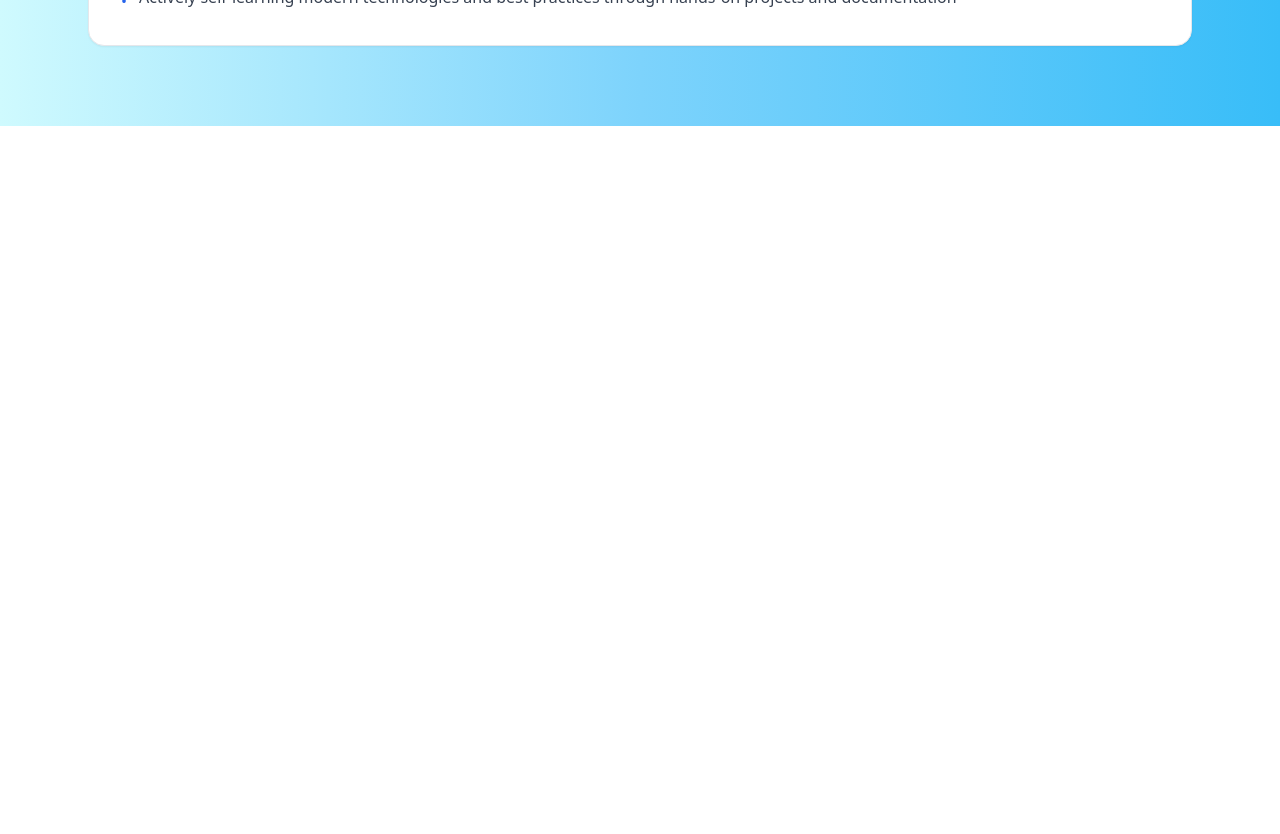
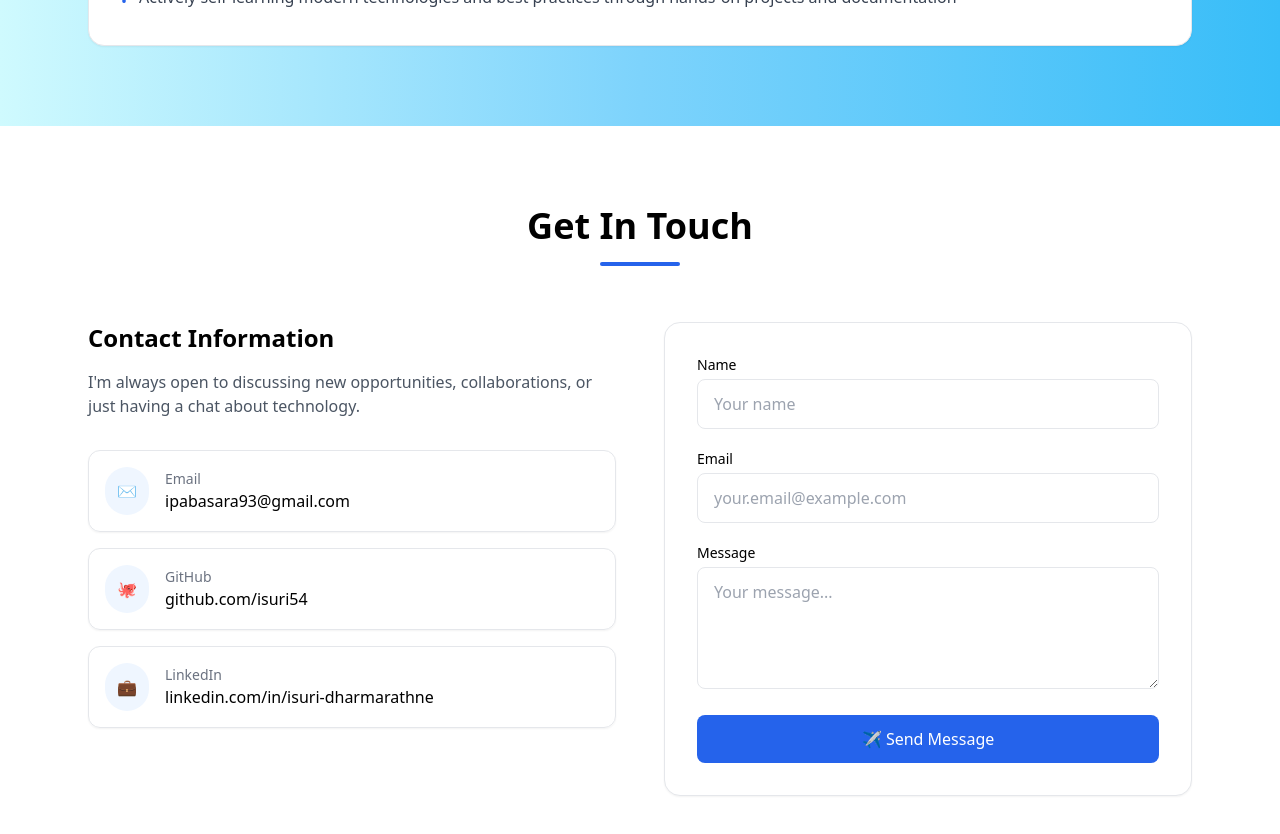
Before and after one commit to isuri54/portfolio, a Next.js app: page / in a window 1280 px wide. Shown: the part 3960-4794 px from the top of the page. Before the commit the page ends 4086 px from the top, so only its background shows below. Built offline with nearby package versions, Linux system fonts and the light colour scheme.

Commit message:
create contact section

```diff
--- a/app/page.tsx
+++ b/app/page.tsx
@@ -1,4 +1,5 @@
 import Image from 'next/image';
+import { FaLinkedinIn, FaGithub, FaFacebookF } from "react-icons/fa";
 
 export default function Content() {
   return (
@@ -469,7 +470,6 @@ export default function Content() {
       <section id="education" className="py-20 bg-gradient-to-r from-cyan-100 via-sky-300 to-sky-400">
         <div className="max-w-6xl mx-auto px-6">
 
-          {/* Section Header */}
           <div className="text-center mb-14">
             <h2 className="text-3xl md:text-4xl font-bold text-gray-900">
               Education
@@ -477,10 +477,8 @@ export default function Content() {
             <div className="mt-3 mx-auto h-1 w-20 bg-blue-600 rounded"></div>
           </div>
 
-          {/* Education Card */}
           <div className="rounded-2xl border border-gray-200 bg-white p-8 shadow-sm">
 
-            {/* Degree Header */}
             <div className="flex items-start gap-6">
               <div className="flex h-14 w-14 items-center justify-center rounded-full bg-blue-100 text-blue-600 text-2xl">
                 🎓
@@ -503,7 +501,6 @@ export default function Content() {
 
             <hr className="my-8" />
 
-            {/* Academic Highlights */}
             <div>
               <h4 className="flex items-center gap-2 text-lg font-semibold text-gray-900 mb-4">
                 🏅 Academic Highlights
@@ -536,6 +533,106 @@ export default function Content() {
         </div>
       </section>
 
+      <section id="contact" className="py-20 bg-white">
+        <div className="max-w-6xl mx-auto px-6">
+          <div className="text-center mb-14">
+            <h2 className="text-3xl md:text-4xl font-bold">Get In Touch</h2>
+            <div className="w-20 h-1 bg-blue-600 mx-auto mt-4 rounded"></div>
+          </div>
+
+          <div className="grid md:grid-cols-2 gap-12">
+            <div>
+              <h3 className="text-2xl font-semibold mb-4">Contact Information</h3>
+              <p className="text-gray-600 mb-8">
+                I'm always open to discussing new opportunities, collaborations, or
+                just having a chat about technology.
+              </p>
+
+              <div className="space-y-4">
+                <div className="flex items-center gap-4 p-4 border rounded-xl shadow-sm">
+                  <div className="p-3 bg-blue-50 rounded-full text-blue-600">
+                    ✉️
+                  </div>
+                  <div>
+                    <p className="text-sm text-gray-500">Email</p>
+                    <p className="font-medium">ipabasara93@gmail.com</p>
+                  </div>
+                </div>
+
+                <div className="flex items-center gap-4 p-4 border rounded-xl shadow-sm">
+                  <div className="p-3 bg-blue-50 rounded-full text-blue-600">
+                    🐙
+                  </div>
+                  <div>
+                    <p className="text-sm text-gray-500">GitHub</p>
+                    <a
+                      href="https://github.com/isuri54"
+                      target="_blank"
+                      className="font-medium hover:text-blue-600"
+                    >
+                      github.com/isuri54
+                    </a>
+                  </div>
+                </div>
+
+                <div className="flex items-center gap-4 p-4 border rounded-xl shadow-sm">
+                  <div className="p-3 bg-blue-50 rounded-full text-blue-600">
+                    💼
+                  </div>
+                  <div>
+                    <p className="text-sm text-gray-500">LinkedIn</p>
+                    <a
+                      href="https://www.linkedin.com/in/isuri-dharmarathne/"
+                      target="_blank"
+                      className="font-medium hover:text-blue-600"
+                    >
+                      linkedin.com/in/isuri-dharmarathne
+                    </a>
+                  </div>
+                </div>
+              </div>
+            </div>
+
+            <form className="bg-white p-8 rounded-2xl border shadow-sm space-y-5">
+              <div>
+                <label className="block text-sm font-medium mb-1">Name</label>
+                <input
+                  type="text"
+                  placeholder="Your name"
+                  className="w-full px-4 py-3 border rounded-lg focus:outline-none focus:ring-2 focus:ring-blue-600"
+                />
+              </div>
+
+              <div>
+                <label className="block text-sm font-medium mb-1">Email</label>
+                <input
+                  type="email"
+                  placeholder="your.email@example.com"
+                  className="w-full px-4 py-3 border rounded-lg focus:outline-none focus:ring-2 focus:ring-blue-600"
+                />
+              </div>
+
+              <div>
+                <label className="block text-sm font-medium mb-1">Message</label>
+                <textarea
+                  rows={4}
+                  placeholder="Your message..."
+                  className="w-full px-4 py-3 border rounded-lg focus:outline-none focus:ring-2 focus:ring-blue-600"
+                ></textarea>
+              </div>
+
+              <button
+                type="submit"
+                className="w-full bg-blue-600 text-white py-3 rounded-lg font-medium hover:bg-blue-700 transition flex items-center justify-center gap-2"
+              >
+                ✈️ Send Message
+              </button>
+            </form>
+          </div>
+        </div>
+      </section>
+
+
     </>
   );
 }
--- a/package.json
+++ b/package.json
@@ -11,7 +11,8 @@
   "dependencies": {
     "next": "16.1.4",
     "react": "19.2.3",
-    "react-dom": "19.2.3"
+    "react-dom": "19.2.3",
+    "react-icons": "^5.5.0"
   },
   "devDependencies": {
     "@types/node": "^20",
```
Also changed, not shown: 1 other file (tests, documents, lock files or other folders).
